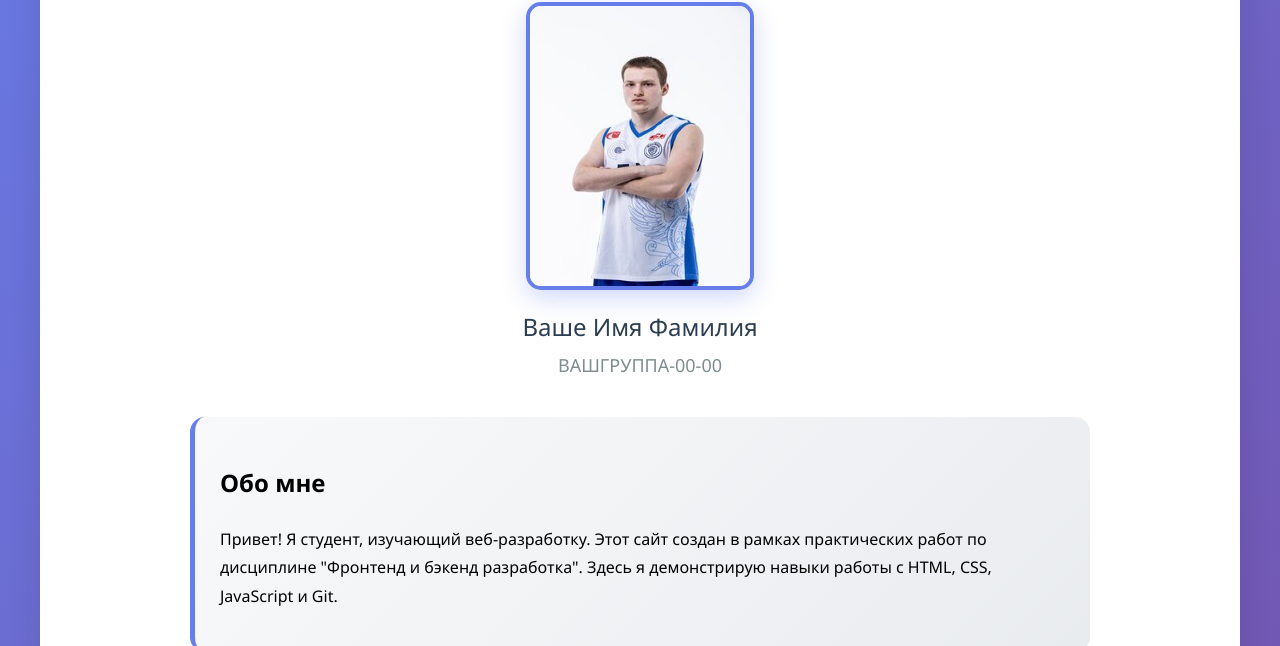
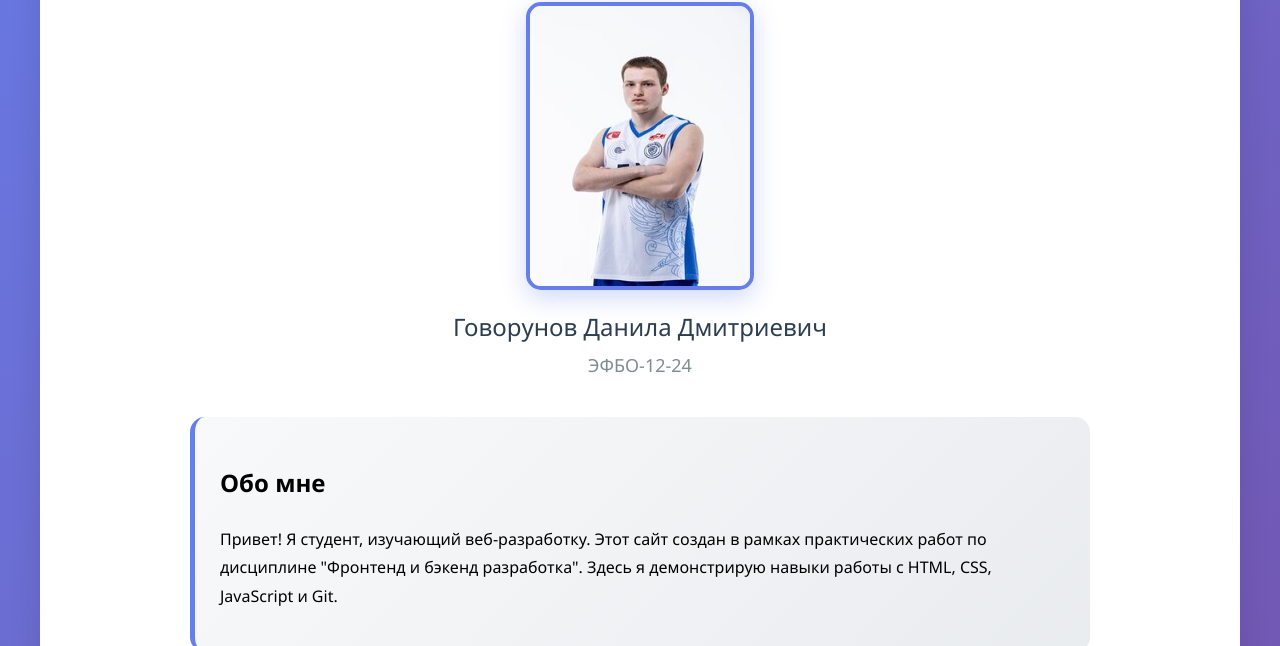
Before and after one commit to Dexter-killer/frontend-and-backend-practice, a plain HTML site: page index.html in a window 1280 px wide. Shown: the part 454-1100 px from the top of the page. Drawn offline with Linux system fonts and the light colour scheme.

Commit message:
Доработка

```diff
--- a/index.html
+++ b/index.html
@@ -277,8 +277,8 @@
             <article class="profile-header">
                 <h1 class="profile-title">Информация об авторе</h1>
                <img class="profile-photo" src="images/photo.png" alt="Фото автора">
-                <h2 class="profile-name">Ваше Имя Фамилия</h2>
-                <p class="profile-group">ВАШГРУППА-00-00</p>
+                <h2 class="profile-name">Говорунов Данила Дмитриевич</h2>
+                <p class="profile-group">ЭФБО-12-24</p>
             </article>
 
             <section class="about-me">
```
